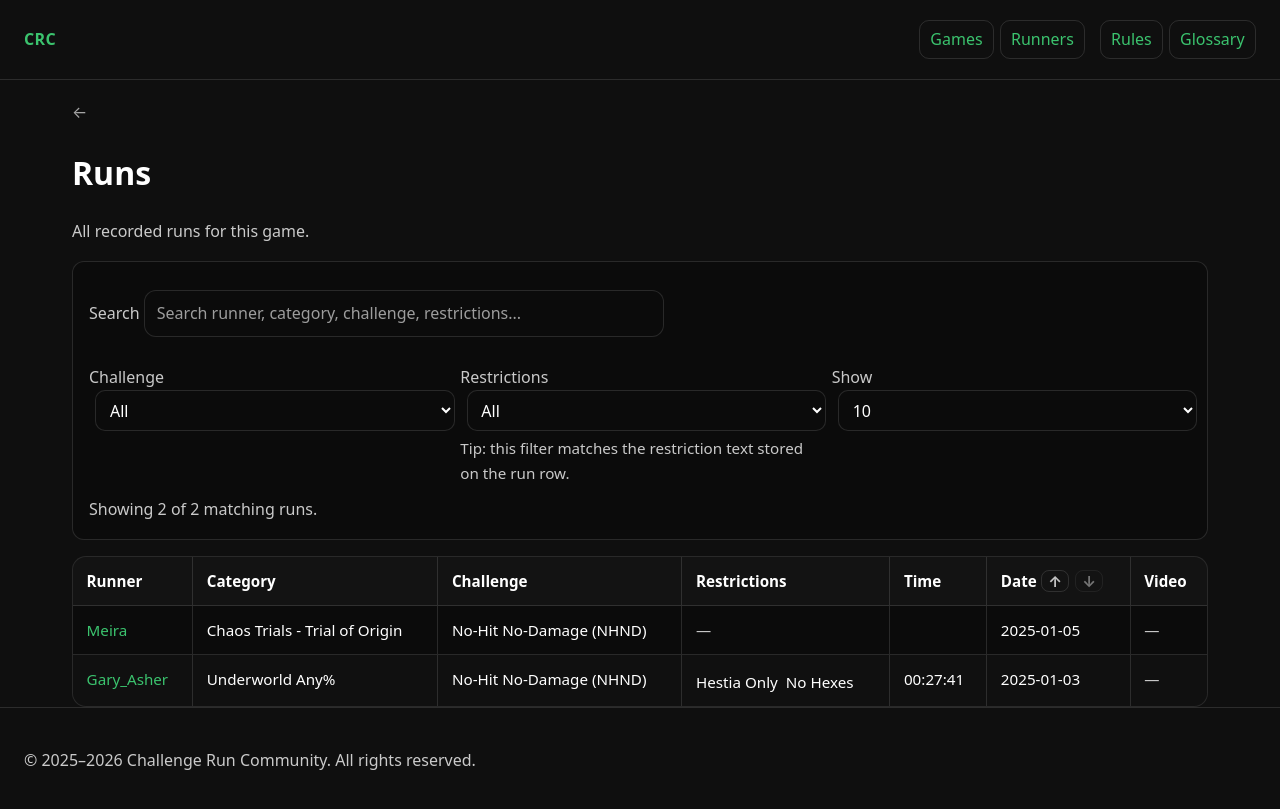
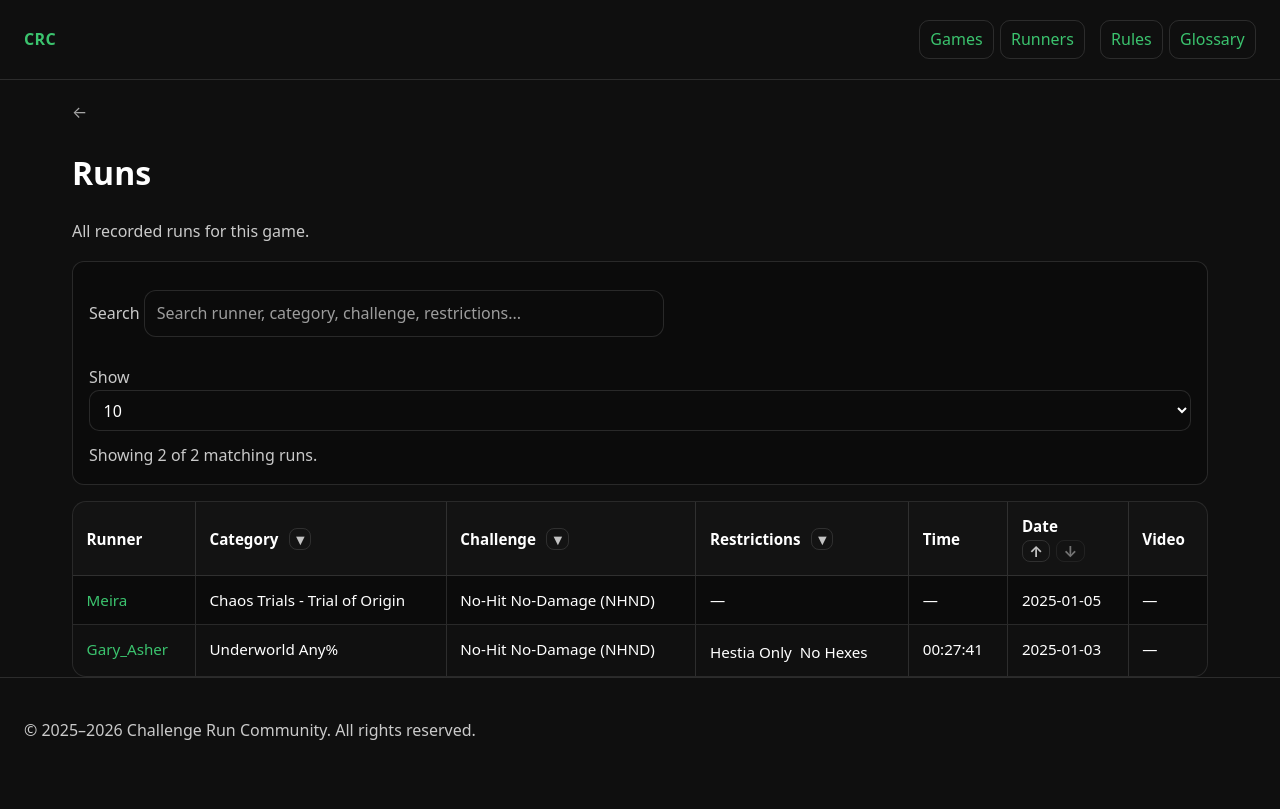
Before and after one commit to GaryAsher/challenge-run-site, a Jekyll site: the page built from games/hades-2/game-runs.md, in a window 1280 px wide. Shown: the top 809 px of the page. Built offline with Jekyll 4.4.1, drawn with Linux system fonts in a browser that asks for light colours; some of the changed lines change nothing that is shown.

Commit message:
revert changes to grid

```diff
--- a/_layouts/game-runs.html
+++ b/_layouts/game-runs.html
@@ -24,25 +24,13 @@ layout: default
      ========================================================= -->
 <div class="page-width">
 
-  {% assign runs = site.data.runs | where: "game_id", page.game_id %}
+  {% assign runs = site.data.runs | where: "game_id", page.game_id | sort: "date_completed" | reverse %}
 
   {% if runs and runs.size > 0 %}
 
     <!-- =========================================================
-         Filter controls
+         Filter controls (Search + Limit only)
          ========================================================= -->
-    {% assign challenge_ids = runs | map: "challenge_id" | compact | uniq | sort %}
-
-    {%- comment -%}
-    NOTE:
-    This assumes each run has either:
-      - restrictions: [ "Hestia Only", "No Hexes" ]   (array)   OR
-      - restrictions: "Hestia Only, No Hexes"        (string)
-    If your field name differs, update the assigns below and the <tr data-*> later.
-    {%- endcomment -%}
-
-    {% assign restrictions_raw = runs | map: "restrictions" | compact | uniq | sort %}
-
     <div class="card" style="margin: 0 0 1rem 0;">
       <div style="display: grid; gap: 0.75rem; grid-template-columns: 1fr;">
 
@@ -60,47 +48,10 @@ layout: default
           >
         </div>
 
-        <!-- Dropdown row -->
-        <div style="display: grid; gap: 0.75rem; grid-template-columns: repeat(3, minmax(0, 1fr));">
-
-          <!-- Challenge -->
-          <div>
-            <label class="muted" for="challenge">Challenge</label>
-            <select id="challenge" class="select" style="width: 100%;">
-              <option value="">All</option>
-              {% for cid in challenge_ids %}
-                {% assign meta = site.data.challenges[cid] %}
-                {% assign label = meta.label | default: cid %}
-                <option value="{{ cid }}">{{ label }}</option>
-              {% endfor %}
-            </select>
-          </div>
-
-          <!-- Restrictions -->
-          <div>
-            <label class="muted" for="restriction">Restrictions</label>
-            <select id="restriction" class="select" style="width: 100%;">
-              <option value="">All</option>
-              {% for rr in restrictions_raw %}
-                {%- comment -%}
-                If rr is an array, Liquid will render it like: ["A", "B"].
-                That is not ideal for a dropdown label, but it will still work
-                because we match against the row's data-restrictions string.
-                The recommended way is storing restrictions as an array AND also
-                a pre-joined string field, but we are keeping your current setup.
-                {%- endcomment -%}
-                <option value="{{ rr | escape }}">{{ rr }}</option>
-              {% endfor %}
-            </select>
-            <p class="muted" style="margin: 0.35rem 0 0 0; font-size: 0.95rem;">
-              Tip: this filter matches the restriction text stored on the run row.
-            </p>
-          </div>
-
         <!-- Limit -->
         <div>
           <label class="muted" for="limit">Show</label>
-            <select id="limit" class="select" style="width: 100%;">
+          <select id="limit" class="select" style="width: 100%; margin-left: 0;">
             <option value="10" selected>10</option>
             <option value="25">25</option>
             <option value="50">50</option>
@@ -110,31 +61,47 @@ layout: default
           </select>
         </div>
 
-        </div>
-
         <p class="muted" id="status" style="margin: 0;"></p>
       </div>
     </div>
 
     <!-- =========================================================
-         Runs table (date sort)
+         Runs table (Header filter carets + Date sort)
          ========================================================= -->
-    <div class="table-wrap">
+    <div class="table-wrap" id="runs-list">
       <table class="runs-table" id="runs-table">
         <thead>
           <tr>
             <th>Runner</th>
-            <th>Category</th>
-            <th>Challenge</th>
-            <th>Restrictions</th>
+
+            <th class="th-filter">
+              <span>Category</span>
+              <button class="th-caret" type="button" aria-label="Filter Category" data-filter-btn="category">▾</button>
+            </th>
+
+            <th class="th-filter">
+              <span>Challenge</span>
+              <button class="th-caret" type="button" aria-label="Filter Challenge" data-filter-btn="challenge">▾</button>
+            </th>
+
+            <th class="th-filter">
+              <span>Restrictions</span>
+              <button class="th-caret" type="button" aria-label="Filter Restrictions" data-filter-btn="restrictions">▾</button>
+            </th>
+
             <th>Time</th>
-            <th class="th-date">
+
+            <th class="th-filter th-date">
+              <div class="th-title">
                 <span>Date</span>
-              <span class="th-date-sort" aria-label="Sort Date">
-                <button class="th-sort" id="date-asc" type="button" title="Sort oldest to newest">↑</button>
-                <button class="th-sort" id="date-desc" type="button" title="Sort newest to oldest">↓</button>
-              </span>
+              </div>
+
+              <div class="th-date-sort" aria-label="Sort Date">
+                <button class="th-sort" id="th-sort-asc" type="button" title="Sort oldest to newest">↑</button>
+                <button class="th-sort" id="th-sort-desc" type="button" title="Sort newest to oldest">↓</button>
+              </div>
             </th>
+
             <th>Video</th>
           </tr>
         </thead>
@@ -144,37 +111,25 @@ layout: default
             {% assign meta = site.data.challenges[r.challenge_id] %}
             {% assign challenge_label = meta.label | default: r.challenge_id %}
 
-            {%- comment -%}
-            Prefer human text:
-            - If restrictions is an array: show tags and also build a joined text for data-restrictions
-            - If restrictions is a string: use it directly
-            Also supports legacy: restriction / restriction_ids if present
-            {%- endcomment -%}
-
-            {% assign rtexts = r.restrictions | default: empty %}
-            {% assign rtext_joined = "" %}
-
-            {% if rtexts and rtexts.size > 0 %}
-              {% assign rtext_joined = rtexts | join: " | " %}
-            {% else %}
-              {% assign rtext_joined = r.restrictions | default: r.restriction | default: "" %}
+            {% assign r_texts = r.restrictions | default: empty %}
+            {% assign r_join_for_data = "" %}
+            {% if r_texts and r_texts.size > 0 %}
+              {% assign r_join_for_data = r_texts | join: "," %}
             {% endif %}
 
             <tr
               class="run-row"
-              data-runner="{{ r.runner | default: '' | downcase | escape }}"
+              data-runner="{{ r.runner_id | default: r.runner | default: '' | downcase | escape }}"
               data-category="{{ r.category | default: '' | downcase | escape }}"
-              data-challenge-id="{{ r.challenge_id | default: '' | escape }}"
-              data-challenge-label="{{ challenge_label | downcase | escape }}"
-              data-restrictions="{{ rtext_joined | downcase | escape }}"
+              data-challenge-id="{{ r.challenge_id | default: '' | downcase | escape }}"
+              data-challenge-label="{{ challenge_label | default: '' | downcase | escape }}"
+              data-restrictions="{{ r_join_for_data | downcase | escape }}"
               data-date="{{ r.date_completed | default: '' | escape }}"
               data-time="{{ r.time | default: '' | escape }}"
             >
               <td>
                 {% if r.runner_id %}
-                  <a href="{{ '/runners/' | relative_url }}{{ r.runner_id | slugify }}/">
-                    {{ r.runner | default: r.runner_id }}
-                  </a>
+                  <a href="{{ '/runners/' | relative_url }}{{ r.runner_id }}/">{{ r.runner | default: r.runner_id }}</a>
                 {% else %}
                   {{ r.runner | default: "—" }}
                 {% endif %}
@@ -185,26 +140,16 @@ layout: default
               <td>{{ challenge_label }}</td>
 
               <td>
-                {% if rtexts and rtexts.size > 0 %}
-                  {% for t in rtexts %}
-                    <span class="tag">{{ t }}</span>
+                {% if r_texts and r_texts.size > 0 %}
+                  {% for rr in r_texts %}
+                    <span class="tag">{{ rr }}</span>
                   {% endfor %}
                 {% else %}
-                  {% if rtext_joined and rtext_joined != "" %}
-                    <span class="tag">{{ rtext_joined }}</span>
-                  {% else %}
-                    <span class="muted">—</span>
-                  {% endif %}
+                  —
                 {% endif %}
               </td>
 
-              <td>
-                {% if r.time %}
-                  {{ r.time }}
-                {% else %}
-                  <span class="muted">—</span>
-                {% endif %}
-              </td>
+              <td>{{ r.time | default: "—" }}</td>
 
               <td>{{ r.date_completed | default: "—" }}</td>
 
@@ -212,36 +157,65 @@ layout: default
                 {% if r.video %}
                   <a href="{{ r.video }}" target="_blank" rel="noopener">Link</a>
                 {% else %}
-                  <span class="muted">—</span>
+                  —
                 {% endif %}
               </td>
             </tr>
           {% endfor %}
         </tbody>
       </table>
+
+      <!-- Excel-style header filter menu (single instance) -->
+      <div class="th-menu" id="th-menu" hidden>
+        <div class="th-menu__top">
+          <input
+            id="th-menu-q"
+            class="filter th-menu__q"
+            type="text"
+            placeholder="Search..."
+            autocomplete="off"
+          />
+        </div>
+
+        <div class="th-menu__list" id="th-menu-list"></div>
+
+        <div class="th-menu__actions">
+          <button class="btn" id="th-menu-clear" type="button">Clear</button>
+          <button class="btn" id="th-menu-close" type="button">Close</button>
+        </div>
+      </div>
     </div>
 
     <!-- =========================================================
-         Filtering + Date sort script
+         Filtering script (Search + Header filters + Date sort + Limit)
          ========================================================= -->
     <script>
 (function () {
   const q = document.getElementById("q");
-  const challenge = document.getElementById("challenge");
-  const restriction = document.getElementById("restriction");
-  const limit = document.getElementById("limit");
+  const limitEl = document.getElementById("limit");
   const status = document.getElementById("status");
 
-  const ascBtn = document.getElementById("date-asc");
-  const descBtn = document.getElementById("date-desc");
+  const table = document.getElementById("runs-table");
+  if (!table) return;
 
-  const tbody = document.getElementById("runs-body");
-  const rows = Array.from(document.querySelectorAll(".run-row"));
+  const rows = Array.from(table.querySelectorAll(".run-row"));
+  const tbody = table.querySelector("tbody");
+
+  const thMenu = document.getElementById("th-menu");
+  const thMenuQ = document.getElementById("th-menu-q");
+  const thMenuList = document.getElementById("th-menu-list");
+  const thMenuClear = document.getElementById("th-menu-clear");
+  const thMenuClose = document.getElementById("th-menu-close");
+
+  const thSortAsc = document.getElementById("th-sort-asc");
+  const thSortDesc = document.getElementById("th-sort-desc");
 
   rows.forEach((r, i) => (r.dataset._i = String(i)));
 
-  function norm(v) {
-    return (v || "").toString().trim().toLowerCase();
+  const norm = (s) => (s || "").toString().trim().toLowerCase();
+
+  function uniq(arr) {
+    return Array.from(new Set(arr));
   }
 
   function parseDateToNumber(s) {
@@ -249,24 +223,123 @@ layout: default
     if (!v) return NaN;
 
     const m = /^(\d{4})-(\d{2})-(\d{2})/.exec(v);
-    if (m) {
-      const y = parseInt(m[1], 10);
-      const mo = parseInt(m[2], 10);
-      const d = parseInt(m[3], 10);
-      if (Number.isFinite(y) && Number.isFinite(mo) && Number.isFinite(d)) {
-        return Date.UTC(y, mo - 1, d);
-      }
-    }
+    if (m) return Date.UTC(parseInt(m[1], 10), parseInt(m[2], 10) - 1, parseInt(m[3], 10));
 
     const t = Date.parse(v);
     return Number.isFinite(t) ? t : NaN;
   }
 
+  function getLimit() {
+    const v = parseInt((limitEl && limitEl.value) || "10", 10);
+    return Number.isFinite(v) ? v : 10;
+  }
+
+  // Build options from the rendered rows
+  function buildOptions() {
+    const cats = [];
+    const catLabelById = new Map();
+
+    const chIds = [];
+    const chLabelById = new Map();
+
+    const restrictions = [];
+
+    rows.forEach((row) => {
+      const cat = norm(row.dataset.category);
+      const chId = norm(row.dataset.challengeId);
+      const chLabel = (row.dataset.challengeLabel || "").trim();
+      const res = (row.dataset.restrictions || "")
+        .split(",")
+        .map(norm)
+        .filter(Boolean);
+
+      if (cat) {
+        cats.push(cat);
+        if (!catLabelById.has(cat)) {
+          // Category is column index 1
+          const cell = row.children[1];
+          if (cell) catLabelById.set(cat, cell.textContent.trim());
+        }
+      }
+
+      if (chId) {
+        chIds.push(chId);
+        if (!chLabelById.has(chId)) chLabelById.set(chId, chLabel || chId);
+      }
+
+      if (res.length) restrictions.push(...res);
+    });
+
+    function toList(ids, map) {
+      return uniq(ids.filter(Boolean))
+        .map((id) => ({ id, label: (map && map.get(id)) || id }))
+        .sort((a, b) => a.label.localeCompare(b.label));
+    }
+
+    return {
+      categories: toList(cats, catLabelById),
+      challenges: toList(chIds, chLabelById),
+      restrictions: toList(restrictions)
+    };
+  }
+
+  const OPTIONS = buildOptions();
+
+  const activeCats = new Set();
+  const activeChallenges = new Set();
+  const activeRestrictions = new Set();
+
   let dateSortDir = "desc";
+  let thActiveCol = null;
 
-  function updateDateButtons() {
-    if (ascBtn) ascBtn.disabled = dateSortDir === "asc";
-    if (descBtn) descBtn.disabled = dateSortDir === "desc";
+  function closeThMenu() {
+    if (!thMenu) return;
+    thMenu.hidden = true;
+    thActiveCol = null;
+  }
+
+  function getSetForCol(col) {
+    if (col === "category") return activeCats;
+    if (col === "challenge") return activeChallenges;
+    if (col === "restrictions") return activeRestrictions;
+    return null;
+  }
+
+  function getOptionsForCol(col) {
+    if (col === "category") return OPTIONS.categories;
+    if (col === "challenge") return OPTIONS.challenges;
+    if (col === "restrictions") return OPTIONS.restrictions;
+    return [];
+  }
+
+  function matchesAllRestrictions(rowResList) {
+    if (!activeRestrictions.size) return true;
+    const need = Array.from(activeRestrictions);
+    return need.every(x => rowResList.includes(x));
+  }
+
+  function passesFilters(row) {
+    const needle = norm(q && q.value);
+
+    const cat = norm(row.dataset.category);
+    const ch = norm(row.dataset.challengeId);
+    const res = (row.dataset.restrictions || "").split(",").map(norm).filter(Boolean);
+
+    if (activeCats.size && !activeCats.has(cat)) return false;
+    if (activeChallenges.size && !activeChallenges.has(ch)) return false;
+    if (!matchesAllRestrictions(res)) return false;
+
+    if (needle) {
+      const hay =
+        norm(row.dataset.runner) + " " +
+        norm(row.dataset.category) + " " +
+        norm(row.dataset.challengeLabel) + " " +
+        norm(row.dataset.restrictions);
+
+      if (!hay.includes(needle)) return false;
+    }
+
+    return true;
   }
 
   function sortRowsByDate(list) {
@@ -279,85 +352,179 @@ layout: default
       const aBad = !Number.isFinite(aDate);
       const bBad = !Number.isFinite(bDate);
 
-      if (aBad && bBad) {
-        return (parseInt(a.dataset._i, 10) || 0) - (parseInt(b.dataset._i, 10) || 0);
-      }
+      if (aBad && bBad) return (parseInt(a.dataset._i, 10) || 0) - (parseInt(b.dataset._i, 10) || 0);
       if (aBad) return 1;
       if (bBad) return -1;
 
-      if (aDate === bDate) {
-        return (parseInt(a.dataset._i, 10) || 0) - (parseInt(b.dataset._i, 10) || 0);
-      }
+      if (aDate === bDate) return (parseInt(a.dataset._i, 10) || 0) - (parseInt(b.dataset._i, 10) || 0);
 
       return dir === "asc" ? aDate - bDate : bDate - aDate;
     });
   }
 
-  function applyFilters() {
-    const needle = norm(q && q.value);
-    const ch = (challenge && challenge.value ? challenge.value.toString() : "");
-    const rr = norm(restriction && restriction.value);
-    const lim = parseInt(limit && limit.value ? limit.value : "10", 10);
-
-    let matched = [];
-
-    for (const row of rows) {
-      const runner = row.dataset.runner || "";
-      const cat = row.dataset.category || "";
-      const chId = row.dataset.challengeId || "";
-      const chLabel = row.dataset.challengeLabel || "";
-      const restr = row.dataset.restrictions || "";
-
-      const passesChallenge = !ch || chId === ch;
-      const passesRestrictions = !rr || restr.includes(rr);
-
-      const hay = (runner + " " + cat + " " + chLabel + " " + restr).trim();
-      const passesSearch = !needle || hay.includes(needle);
-
-      const show = passesChallenge && passesRestrictions && passesSearch;
-
-      row.style.display = show ? "" : "none";
-      if (show) matched.push(row);
+  function updateDateSortButtons() {
+    if (thSortAsc) thSortAsc.disabled = dateSortDir === "asc";
+    if (thSortDesc) thSortDesc.disabled = dateSortDir === "desc";
   }
 
-    matched = sortRowsByDate(matched);
+  function render() {
+    let filtered = rows.filter(passesFilters);
+    filtered = sortRowsByDate(filtered);
 
-    if (tbody) matched.forEach(r => tbody.appendChild(r));
+    if (tbody) filtered.forEach(r => tbody.appendChild(r));
 
-    if (!isNaN(lim) && lim > 0) {
-      matched.forEach((row, idx) => {
-        row.style.display = idx < lim ? "" : "none";
-      });
-      if (status) status.textContent = "Showing " + Math.min(lim, matched.length) + " of " + matched.length + " matching runs.";
-    } else {
-      if (status) status.textContent = "Showing " + matched.length + " matching runs.";
-    }
+    const lim = getLimit();
+    const total = filtered.length;
+
+    rows.forEach(r => (r.style.display = "none"));
+
+    if (lim === 0) {
+      filtered.forEach(r => (r.style.display = ""));
+      if (status) status.textContent = "Showing " + total + " matching runs.";
+      return;
     }
 
-  [q, challenge, restriction, limit].forEach(el => {
-    if (!el) return;
-    el.addEventListener("input", applyFilters);
-    el.addEventListener("change", applyFilters);
+    filtered.forEach((r, idx) => {
+      r.style.display = idx < lim ? "" : "none";
     });
 
-  if (ascBtn) {
-    ascBtn.addEventListener("click", () => {
-      dateSortDir = "asc";
-      updateDateButtons();
-      applyFilters();
+    if (status) status.textContent = "Showing " + Math.min(lim, total) + " of " + total + " matching runs.";
+  }
+
+  function renderThMenuList() {
+    if (!thMenuList || !thMenuQ || !thActiveCol) return;
+
+    const qv = norm(thMenuQ.value);
+    const list = getOptionsForCol(thActiveCol);
+    const set = getSetForCol(thActiveCol);
+
+    thMenuList.innerHTML = "";
+
+    const filtered = list.filter(x => {
+      if (!qv) return true;
+      return norm(x.label).includes(qv) || norm(x.id).includes(qv);
+    });
+
+    if (!filtered.length) {
+      const empty = document.createElement("div");
+      empty.className = "th-menu__empty muted";
+      empty.textContent = "No matches.";
+      thMenuList.appendChild(empty);
+      return;
+    }
+
+    filtered.slice(0, 250).forEach(x => {
+      const lab = document.createElement("label");
+      lab.className = "th-menu__item";
+
+      const cb = document.createElement("input");
+      cb.type = "checkbox";
+      cb.checked = set.has(x.id);
+
+      cb.addEventListener("change", () => {
+        if (cb.checked) set.add(x.id);
+        else set.delete(x.id);
+        render();
+      });
+
+      const txt = document.createElement("span");
+      txt.textContent = x.label;
+
+      lab.appendChild(cb);
+      lab.appendChild(txt);
+      thMenuList.appendChild(lab);
     });
   }
 
-  if (descBtn) {
-    descBtn.addEventListener("click", () => {
-      dateSortDir = "desc";
-      updateDateButtons();
-      applyFilters();
+  function openThMenuFor(col, anchorEl) {
+    if (!thMenu) return;
+
+    thActiveCol = col;
+    thMenu.hidden = false;
+
+    const r = anchorEl.getBoundingClientRect();
+    const menuW = thMenu.offsetWidth || 320;
+    const menuH = thMenu.offsetHeight || 300;
+
+    const left = Math.min(window.innerWidth - menuW - 12, Math.max(12, r.left));
+    const top = Math.min(window.innerHeight - menuH - 12, r.bottom + 8);
+
+    thMenu.style.left = left + "px";
+    thMenu.style.top = top + "px";
+
+    if (thMenuQ) thMenuQ.value = "";
+    renderThMenuList();
+    if (thMenuQ) thMenuQ.focus();
+  }
+
+  // Toggle behavior: clicking same caret closes the popup
+  document.querySelectorAll("[data-filter-btn]").forEach(btn => {
+    btn.addEventListener("click", (e) => {
+      e.preventDefault();
+      e.stopPropagation();
+
+      const col = btn.getAttribute("data-filter-btn");
+
+      if (thMenu && !thMenu.hidden && thActiveCol === col) {
+        closeThMenu();
+        return;
+      }
+
+      openThMenuFor(col, btn);
+    });
+  });
+
+  if (thMenuQ) thMenuQ.addEventListener("input", renderThMenuList);
+
+  if (thMenuClear) {
+    thMenuClear.addEventListener("click", () => {
+      if (!thActiveCol) return;
+      const set = getSetForCol(thActiveCol);
+      if (!set) return;
+
+      set.clear();
+      render();
+      renderThMenuList();
     });
   }
 
-  updateDateButtons();
-  applyFilters();
+  if (thMenuClose) thMenuClose.addEventListener("click", closeThMenu);
+
+  document.addEventListener("pointerdown", (e) => {
+    if (!thMenu || thMenu.hidden) return;
+    if (thMenu.contains(e.target)) return;
+
+    const isCaret = e.target && e.target.closest && e.target.closest("[data-filter-btn]");
+    if (isCaret) return;
+
+    closeThMenu();
+  }, true);
+
+  window.addEventListener("resize", () => {
+    if (thMenu && !thMenu.hidden) closeThMenu();
+  });
+
+  if (thSortAsc) {
+    thSortAsc.addEventListener("click", () => {
+      dateSortDir = "asc";
+      updateDateSortButtons();
+      render();
+    });
+  }
+
+  if (thSortDesc) {
+    thSortDesc.addEventListener("click", () => {
+      dateSortDir = "desc";
+      updateDateSortButtons();
+      render();
+    });
+  }
+
+  if (q) q.addEventListener("input", render);
+  if (limitEl) limitEl.addEventListener("change", render);
+
+  updateDateSortButtons();
+  render();
 })();
     </script>
 
```
Lines whose indentation alone changed are shown as unchanged.
